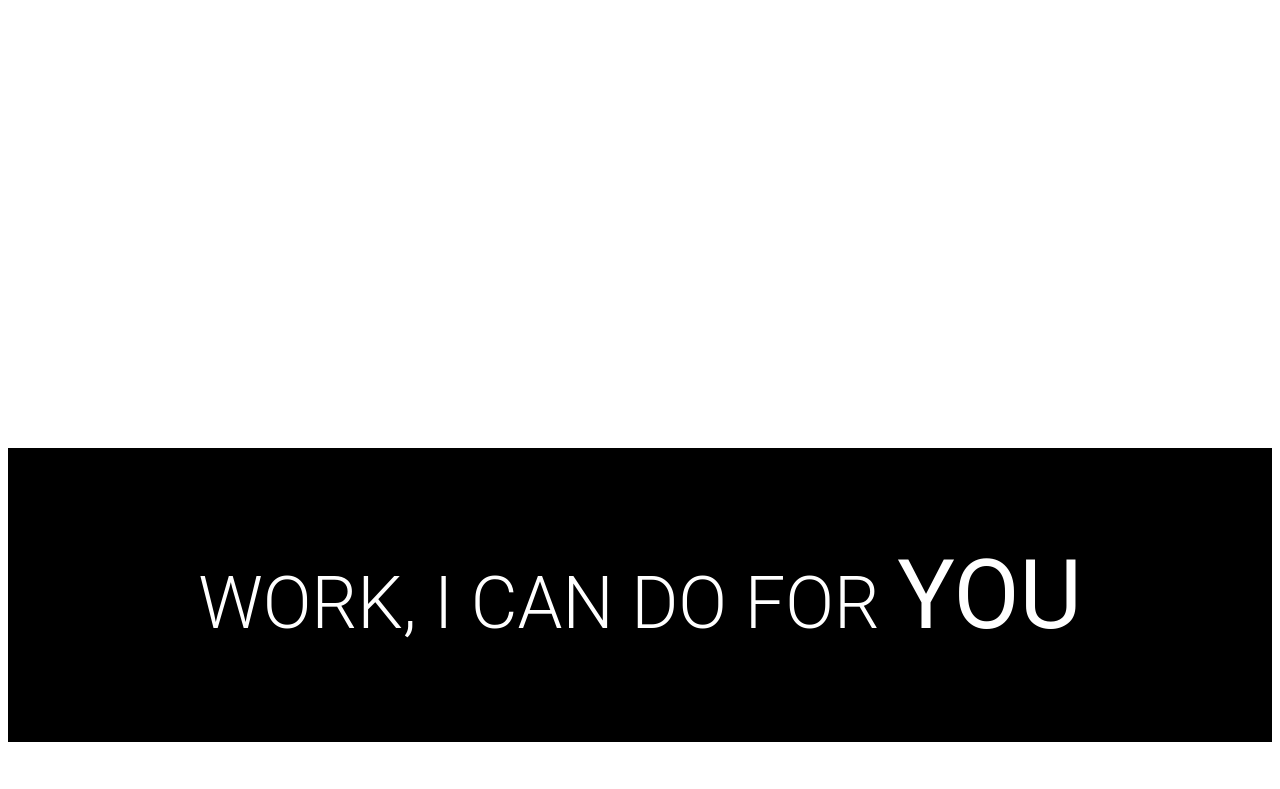
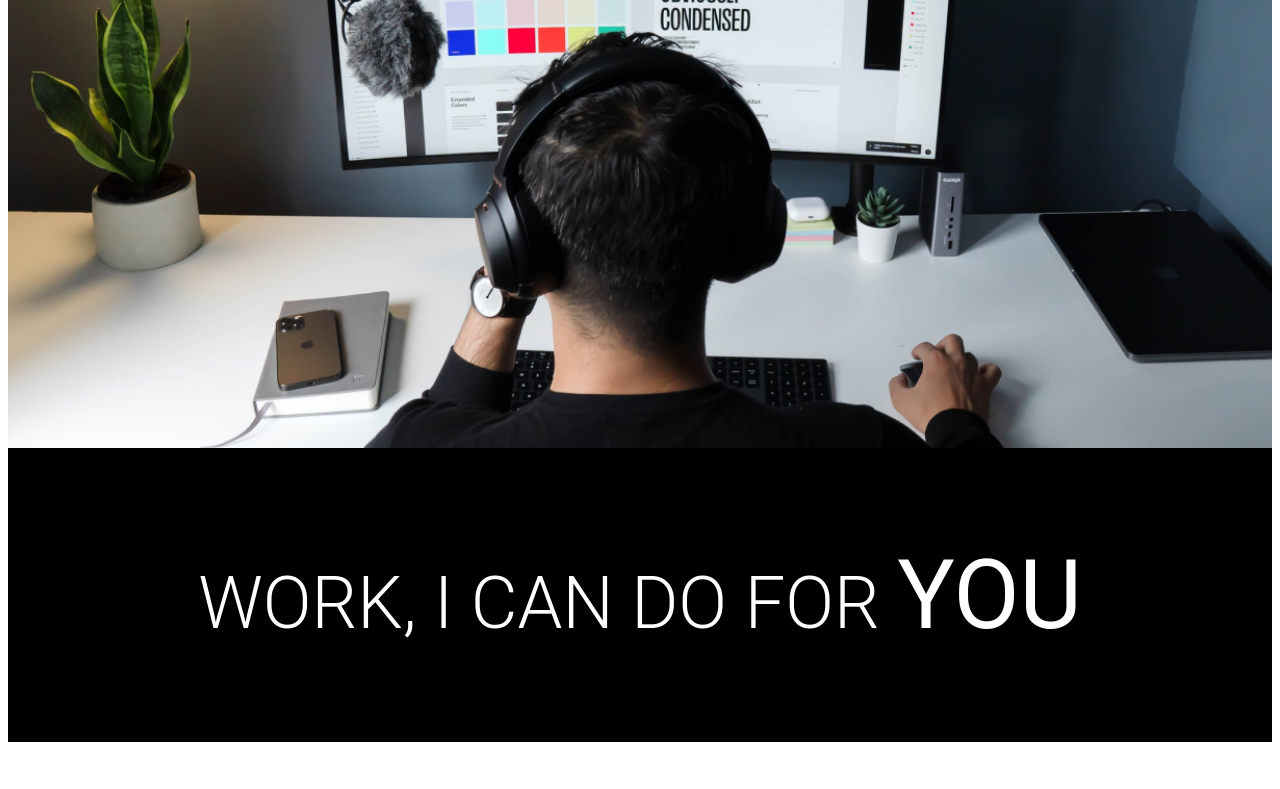
Before and after one commit to Tanishqsood2004/Full-stack-developer-page-using-html-and-css, a plain HTML site: page index.html in a window 1280 px wide. Shown: the part 360-1149 px from the top of the page. Drawn offline with Linux system fonts and the light colour scheme; files whose address does not match are found by name.

Commit message:
Update style.css

```diff
--- a/style.css
+++ b/style.css
@@ -14,7 +14,7 @@ html,body{
   font-style: normal;
 }
 .hero_section{
-    background-image:url(images/developer.png);
+    background-image:url("developer.png");
    min-height: 100vh;
    background-position: center;
    background-size: cover;
```
